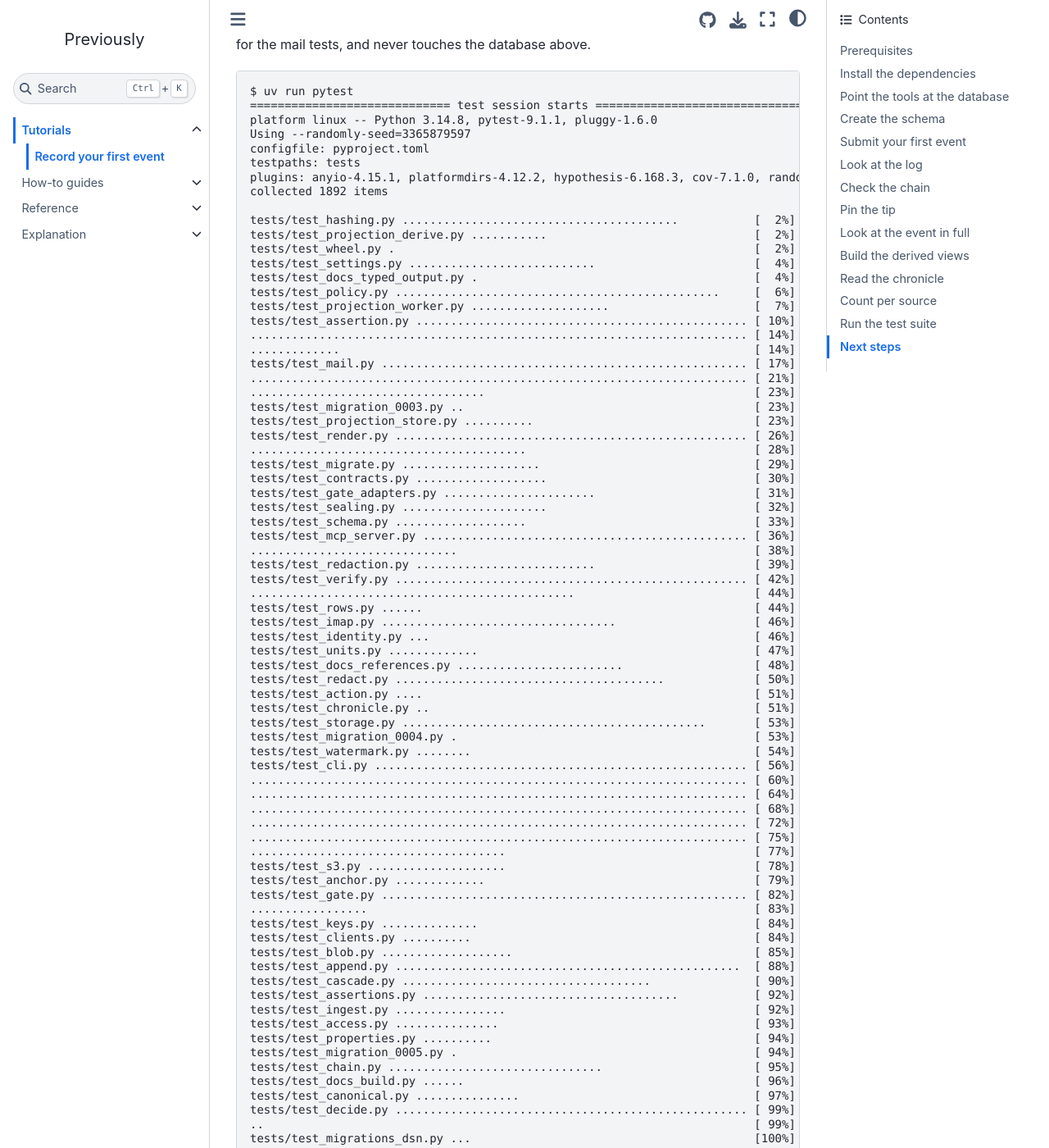
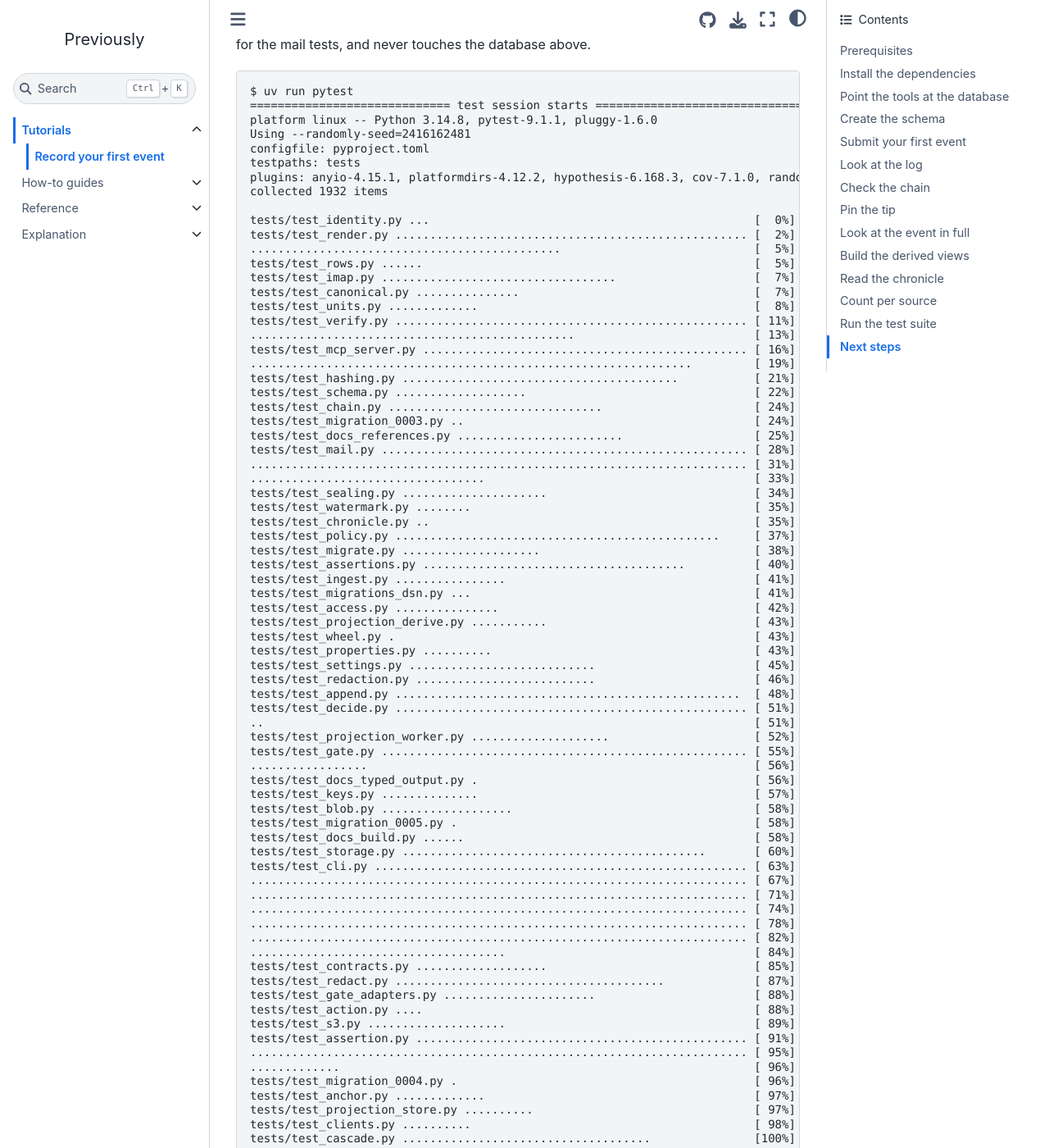
Before and after one commit to jensens/previously, a Sphinx documentation site: the page built from docs/tutorials/record-your-first-event.md, in a window 1280 px wide and 1400 px high, scrolled down 4867 px. Shown: the whole window at 82% size. Built offline with Sphinx 7.4.7 and the Sphinx Book theme 1.1.4, drawn with Linux system fonts in a browser that asks for light colours; some of the changed text lies outside the part shown.

Commit message:
docs: retype the tutorial's test run, 1932 passed
Assisted-By: Claude Opus 5.5 <noreply@anthropic.com>

````diff
--- a/docs/tutorials/record-your-first-event.md
+++ b/docs/tutorials/record-your-first-event.md
@@ -193,79 +193,79 @@ It raises its own PostgreSQL container, a RustFS container as the S3 server for
 $ uv run pytest
 ============================= test session starts ==============================
 platform linux -- Python 3.14.8, pytest-9.1.1, pluggy-1.6.0
-Using --randomly-seed=3365879597
+Using --randomly-seed=2416162481
 configfile: pyproject.toml
 testpaths: tests
 plugins: anyio-4.15.1, platformdirs-4.12.2, hypothesis-6.168.3, cov-7.1.0, randomly-5.0.0
-collected 1892 items
+collected 1932 items
 
-tests/test_hashing.py ........................................           [  2%]
-tests/test_projection_derive.py ...........                              [  2%]
-tests/test_wheel.py .                                                    [  2%]
-tests/test_settings.py ...........................                       [  4%]
-tests/test_docs_typed_output.py .                                        [  4%]
-tests/test_policy.py ...............................................     [  6%]
-tests/test_projection_worker.py ....................                     [  7%]
-tests/test_assertion.py ................................................ [ 10%]
-........................................................................ [ 14%]
-.............                                                            [ 14%]
-tests/test_mail.py ..................................................... [ 17%]
-........................................................................ [ 21%]
-..................................                                       [ 23%]
-tests/test_migration_0003.py ..                                          [ 23%]
-tests/test_projection_store.py ..........                                [ 23%]
-tests/test_render.py ................................................... [ 26%]
-........................................                                 [ 28%]
-tests/test_migrate.py ....................                               [ 29%]
-tests/test_contracts.py ...................                              [ 30%]
-tests/test_gate_adapters.py ......................                       [ 31%]
-tests/test_sealing.py .....................                              [ 32%]
-tests/test_schema.py ...................                                 [ 33%]
-tests/test_mcp_server.py ............................................... [ 36%]
-..............................                                           [ 38%]
-tests/test_redaction.py ..........................                       [ 39%]
-tests/test_verify.py ................................................... [ 42%]
-...............................................                          [ 44%]
-tests/test_rows.py ......                                                [ 44%]
-tests/test_imap.py ..................................                    [ 46%]
-tests/test_identity.py ...                                               [ 46%]
-tests/test_units.py .............                                        [ 47%]
-tests/test_docs_references.py ........................                   [ 48%]
-tests/test_redact.py .......................................             [ 50%]
-tests/test_action.py ....                                                [ 51%]
-tests/test_chronicle.py ..                                               [ 51%]
-tests/test_storage.py ............................................       [ 53%]
-tests/test_migration_0004.py .                                           [ 53%]
-tests/test_watermark.py ........                                         [ 54%]
-tests/test_cli.py ...................................................... [ 56%]
-........................................................................ [ 60%]
-........................................................................ [ 64%]
-........................................................................ [ 68%]
-........................................................................ [ 72%]
-........................................................................ [ 75%]
-.....................................                                    [ 77%]
-tests/test_s3.py ....................                                    [ 78%]
-tests/test_anchor.py .............                                       [ 79%]
-tests/test_gate.py ..................................................... [ 82%]
-.................                                                        [ 83%]
-tests/test_keys.py ..............                                        [ 84%]
-tests/test_clients.py ..........                                         [ 84%]
-tests/test_blob.py ...................                                   [ 85%]
-tests/test_append.py ..................................................  [ 88%]
-tests/test_cascade.py ....................................               [ 90%]
-tests/test_assertions.py .....................................           [ 92%]
-tests/test_ingest.py ................                                    [ 92%]
-tests/test_access.py ...............                                     [ 93%]
-tests/test_properties.py ..........                                      [ 94%]
-tests/test_migration_0005.py .                                           [ 94%]
-tests/test_chain.py ...............................                      [ 95%]
-tests/test_docs_build.py ......                                          [ 96%]
-tests/test_canonical.py ...............                                  [ 97%]
-tests/test_decide.py ................................................... [ 99%]
-..                                                                       [ 99%]
-tests/test_migrations_dsn.py ...                                         [100%]
+tests/test_identity.py ...                                               [  0%]
+tests/test_render.py ................................................... [  2%]
+.............................................                            [  5%]
+tests/test_rows.py ......                                                [  5%]
+tests/test_imap.py ..................................                    [  7%]
+tests/test_canonical.py ...............                                  [  7%]
+tests/test_units.py .............                                        [  8%]
+tests/test_verify.py ................................................... [ 11%]
+...............................................                          [ 13%]
+tests/test_mcp_server.py ............................................... [ 16%]
+................................................................         [ 19%]
+tests/test_hashing.py ........................................           [ 21%]
+tests/test_schema.py ...................                                 [ 22%]
+tests/test_chain.py ...............................                      [ 24%]
+tests/test_migration_0003.py ..                                          [ 24%]
+tests/test_docs_references.py ........................                   [ 25%]
+tests/test_mail.py ..................................................... [ 28%]
+........................................................................ [ 31%]
+..................................                                       [ 33%]
+tests/test_sealing.py .....................                              [ 34%]
+tests/test_watermark.py ........                                         [ 35%]
+tests/test_chronicle.py ..                                               [ 35%]
+tests/test_policy.py ...............................................     [ 37%]
+tests/test_migrate.py ....................                               [ 38%]
+tests/test_assertions.py ......................................          [ 40%]
+tests/test_ingest.py ................                                    [ 41%]
+tests/test_migrations_dsn.py ...                                         [ 41%]
+tests/test_access.py ...............                                     [ 42%]
+tests/test_projection_derive.py ...........                              [ 43%]
+tests/test_wheel.py .                                                    [ 43%]
+tests/test_properties.py ..........                                      [ 43%]
+tests/test_settings.py ...........................                       [ 45%]
+tests/test_redaction.py ..........................                       [ 46%]
+tests/test_append.py ..................................................  [ 48%]
+tests/test_decide.py ................................................... [ 51%]
+..                                                                       [ 51%]
+tests/test_projection_worker.py ....................                     [ 52%]
+tests/test_gate.py ..................................................... [ 55%]
+.................                                                        [ 56%]
+tests/test_docs_typed_output.py .                                        [ 56%]
+tests/test_keys.py ..............                                        [ 57%]
+tests/test_blob.py ...................                                   [ 58%]
+tests/test_migration_0005.py .                                           [ 58%]
+tests/test_docs_build.py ......                                          [ 58%]
+tests/test_storage.py ............................................       [ 60%]
+tests/test_cli.py ...................................................... [ 63%]
+........................................................................ [ 67%]
+........................................................................ [ 71%]
+........................................................................ [ 74%]
+........................................................................ [ 78%]
+........................................................................ [ 82%]
+.....................................                                    [ 84%]
+tests/test_contracts.py ...................                              [ 85%]
+tests/test_redact.py .......................................             [ 87%]
+tests/test_gate_adapters.py ......................                       [ 88%]
+tests/test_action.py ....                                                [ 88%]
+tests/test_s3.py ....................                                    [ 89%]
+tests/test_assertion.py ................................................ [ 91%]
+........................................................................ [ 95%]
+.............                                                            [ 96%]
+tests/test_migration_0004.py .                                           [ 96%]
+tests/test_anchor.py .............                                       [ 97%]
+tests/test_projection_store.py ..........                                [ 97%]
+tests/test_clients.py ..........                                         [ 98%]
+tests/test_cascade.py ....................................               [100%]
 
-======================= 1892 passed in 248.78s (0:04:08) =======================
+======================= 1932 passed in 268.42s (0:04:28) =======================
 ```
 
 `pytest-randomly` reshuffles the file order on every run and prints its seed, so a hidden dependency between two tests surfaces instead of staying hidden.
````
